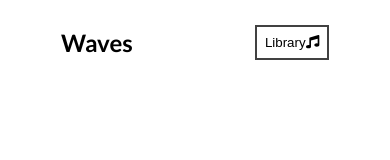
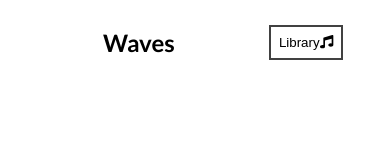
Before and after one commit to kskish/music-player, a React (Create React App) app in the folder react-player/: page / in a window 390 px wide. Shown: the top 160 px of the page. Built offline with nearby package versions, Linux system fonts and the light colour scheme.

Commit message:
Mobile Version

```diff
--- a/react-player/src/App.js
+++ b/react-player/src/App.js
@@ -32,7 +32,7 @@
   });
 
   return (
-    <div className="App">
+    <div className={`App ${libraryStatus ? "library-active" : ""}`}>
       <Nav libraryStatus={libraryStatus} setLibraryStatus={setLibraryStatus} />
       <Song currentSong={currentSong} />
       <Player
--- a/react-player/src/styles/_library.scss
+++ b/react-player/src/styles/_library.scss
@@ -19,6 +19,7 @@
   align-items: center;
   cursor: pointer;
   padding: 1rem 2rem 1rem 2rem;
+  transition: background 0.5 ease;
 
   img {
     width: 30%;
@@ -67,3 +68,9 @@
   transform: translateX(0%);
   opacity: 1;
 }
+
+@media screen and (max-width: 768px) {
+  .library {
+    width: 100%;
+  }
+}
--- a/react-player/src/styles/_nav.scss
+++ b/react-player/src/styles/_nav.scss
@@ -3,6 +3,9 @@
   display: flex;
   justify-content: space-around;
   align-items: center;
+  h1 {
+    margin-left: 3.5rem;
+  }
   button {
     background: transparent;
     border: none;
@@ -16,3 +19,11 @@
     }
   }
 }
+
+@media screen and (max-width: 768px) {
+  nav {
+    button {
+      z-index: 10;
+    }
+  }
+}
--- a/react-player/src/styles/_player.scss
+++ b/react-player/src/styles/_player.scss
@@ -29,3 +29,12 @@
     cursor: pointer;
   }
 }
+
+@media screen and (max-width: 768px) {
+  .time-control {
+    width: 90%;
+  }
+  .play-control {
+    width: 60%;
+  }
+}
--- a/react-player/src/styles/_song.scss
+++ b/react-player/src/styles/_song.scss
@@ -15,3 +15,11 @@
     font-size: 1rem;
   }
 }
+
+@media screen and (max-width: 768px) {
+  .song-container {
+    img {
+      width: 60%;
+    }
+  }
+}
--- a/react-player/src/styles/app.scss
+++ b/react-player/src/styles/app.scss
@@ -13,6 +13,15 @@
   font-weight: 400;
   color: grey;
 }
+
+.App {
+  transition: all 0.5s ease;
+}
+
+.library-active {
+  margin-left: 30%;
+}
+
 @import "./song";
 @import "./player";
 @import "./library";
```
